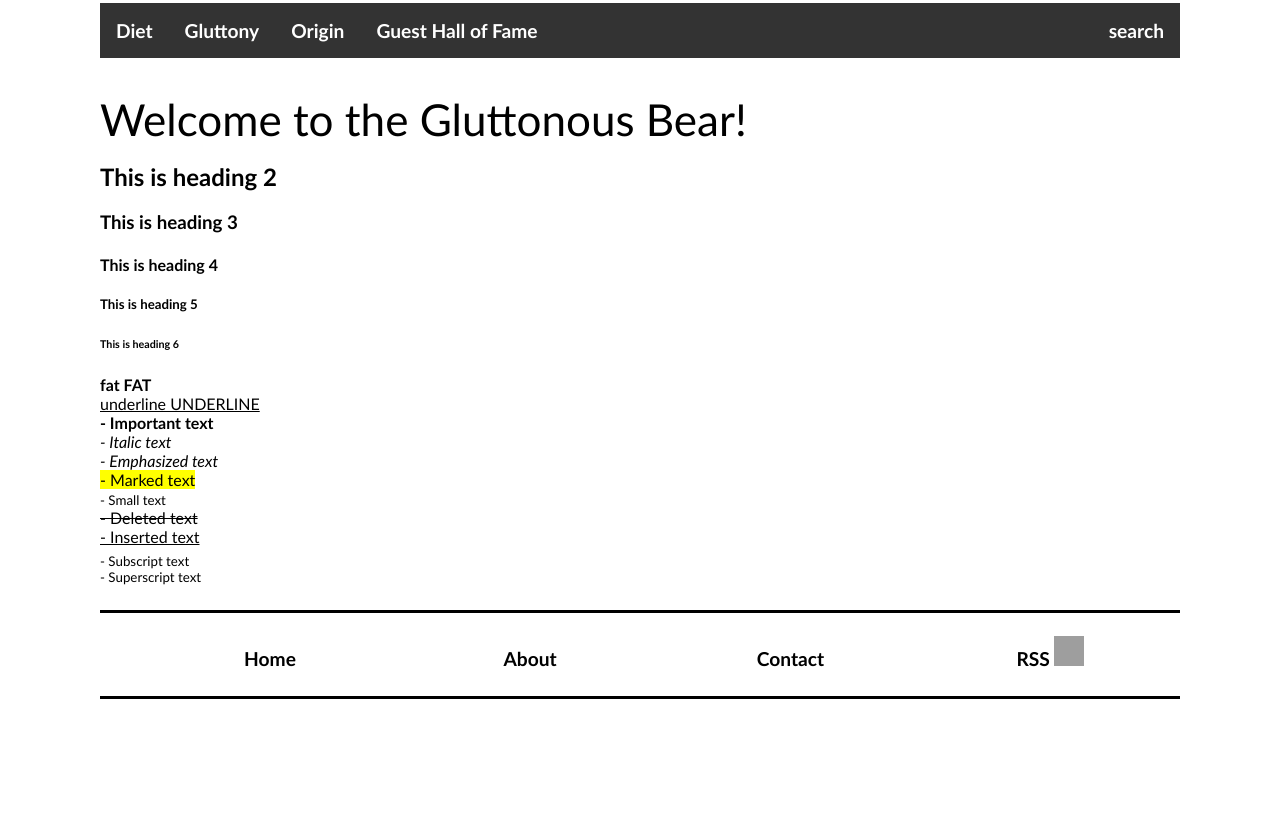
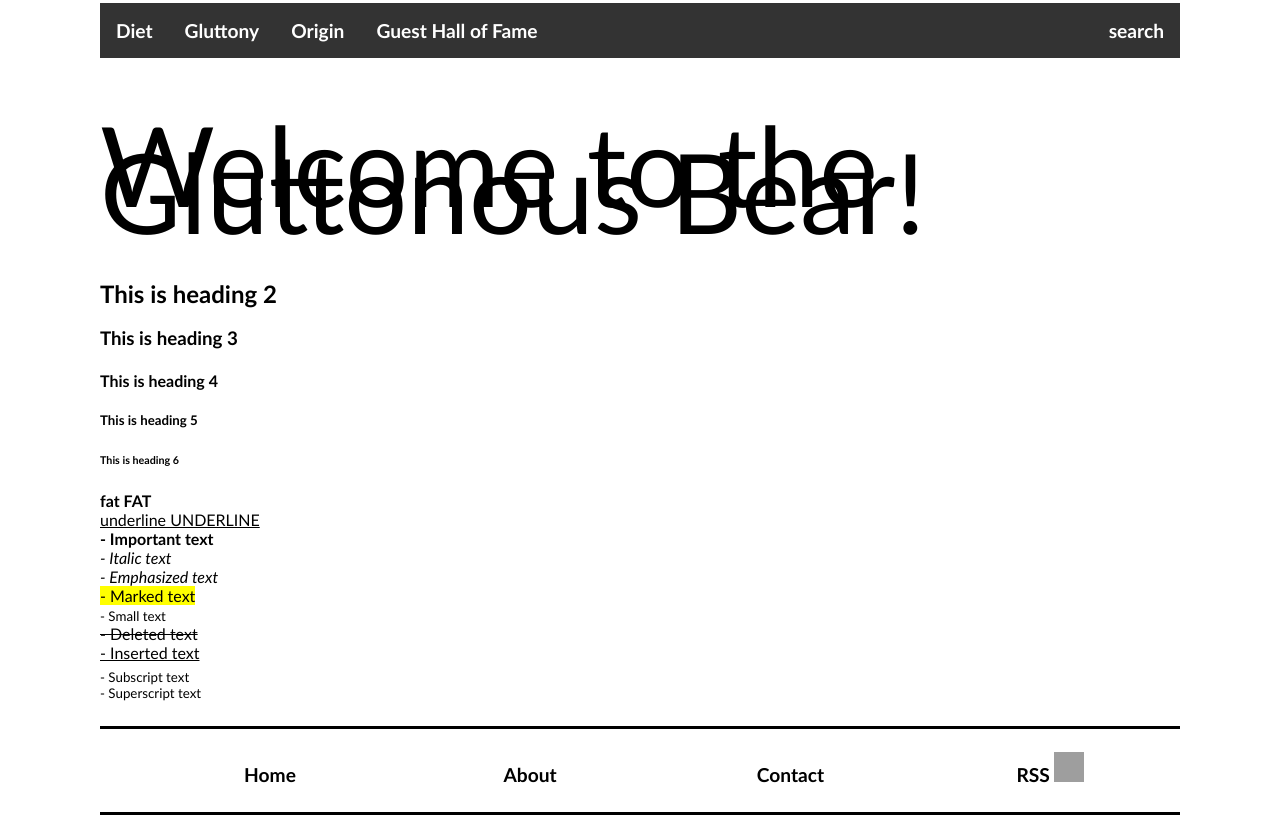
Before and after one commit to gluttonousbear/gluttonousbear.github.io, a Jekyll site: the page built from index.html, in a window 1280 px wide. Shown: the part 503-1326 px from the top of the page. Built offline with Jekyll 4.4.1, drawn with Linux system fonts in a browser that asks for light colours; before the commit the page ends 1210 px from its top, so only the background shows below that; grey boxes are pictures that could not be loaded.

Commit message:
Update main.css

```diff
--- a/css/main.css
+++ b/css/main.css
@@ -5,7 +5,7 @@
 		}
 		h1 {
 			font-family: "Trebuchet MS";
-			font-size: 44px;
+			font-size: 111px;
 			font-style: normal;
 			font-variant: normal;
 			font-weight: 500;
```
